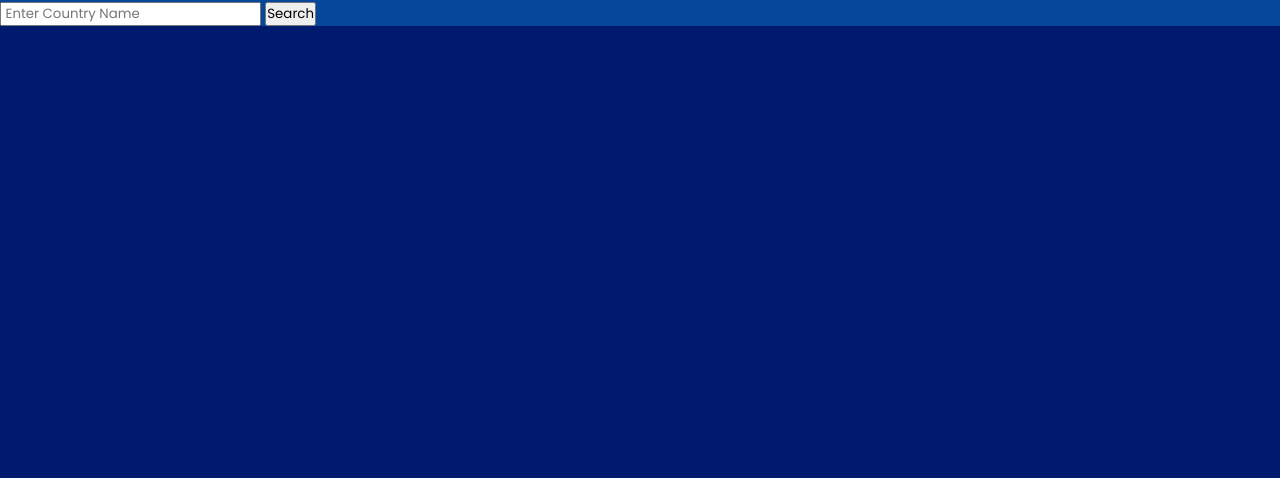
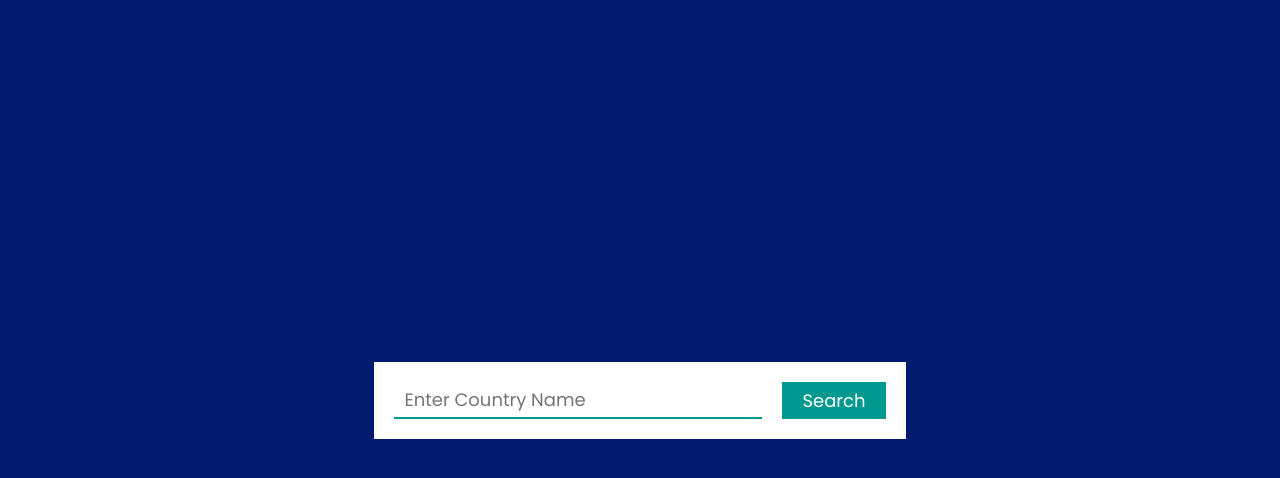
Before and after one commit to kamalkant143/Rest_Countries, a plain HTML site: page index.html in a window 1280 px wide. Drawn offline with Linux system fonts and the light colour scheme.

Commit message:
new changing

```diff
--- a/stylie.css
+++ b/stylie.css
@@ -4,12 +4,43 @@
   font-family: "Poppins", serif;
 }
 
+html{
+    font-size:62.5% ;
+}
+
 .container{
+    display: flex;
+    justify-content: center;
+    align-items: center;
     background-color: #001A6E;
     width: 100%;
     height: 100vh;
 }
 
 .container .wrapp-box{
-    background-color: #074799;
+    background-color: #ffffff;
+    max-width: 600px;
+    padding: 2rem;
 }
+
+.container .wrapp-box .input-and-btn{
+    display: flex;
+    gap: 2rem;
+    }
+
+.container .wrapp-box .input-and-btn .result{
+    font-size: 1.8rem;
+    border: none;
+  border-bottom: 2px solid #009990;
+  outline: none;
+  padding-inline: 1rem;
+}
+
+.container .wrapp-box .input-and-btn .btn{
+    font-size: 1.8rem;
+    background-color: #009990;
+    color: #ffffff;
+    padding: 0.5rem 2rem;
+    border:none;
+    cursor: pointer;
+}
```
Also changed, not shown: index.html (+1 -1 lines).
